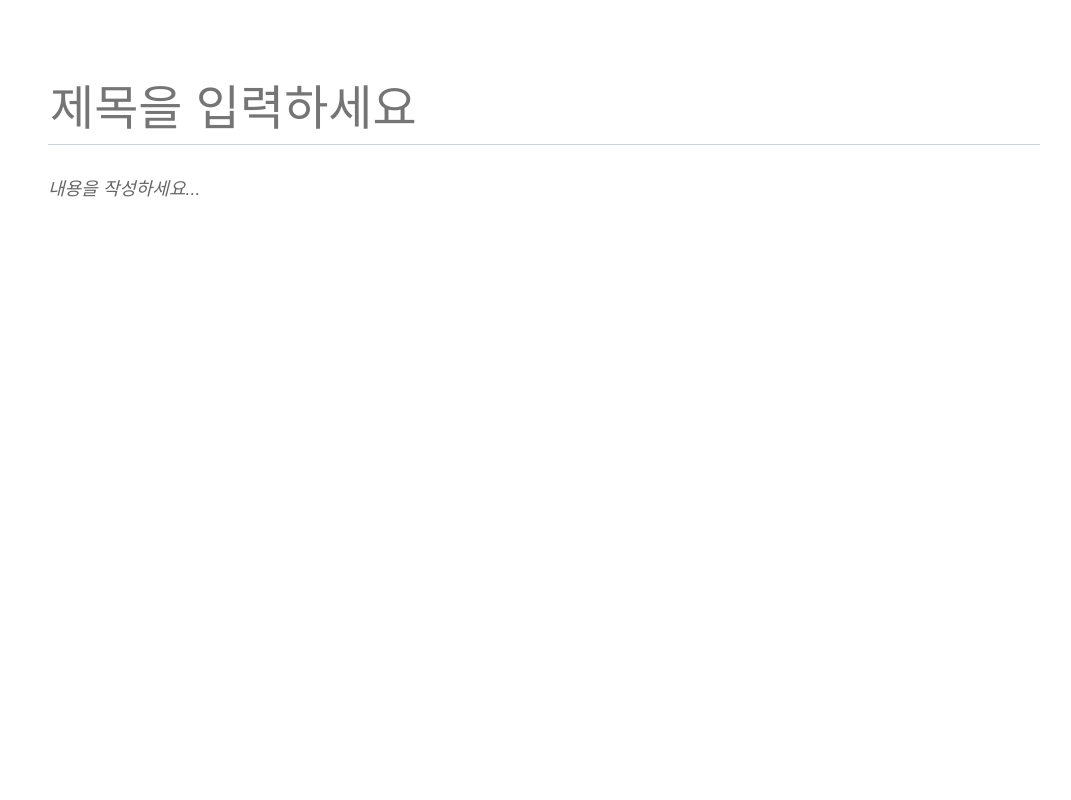
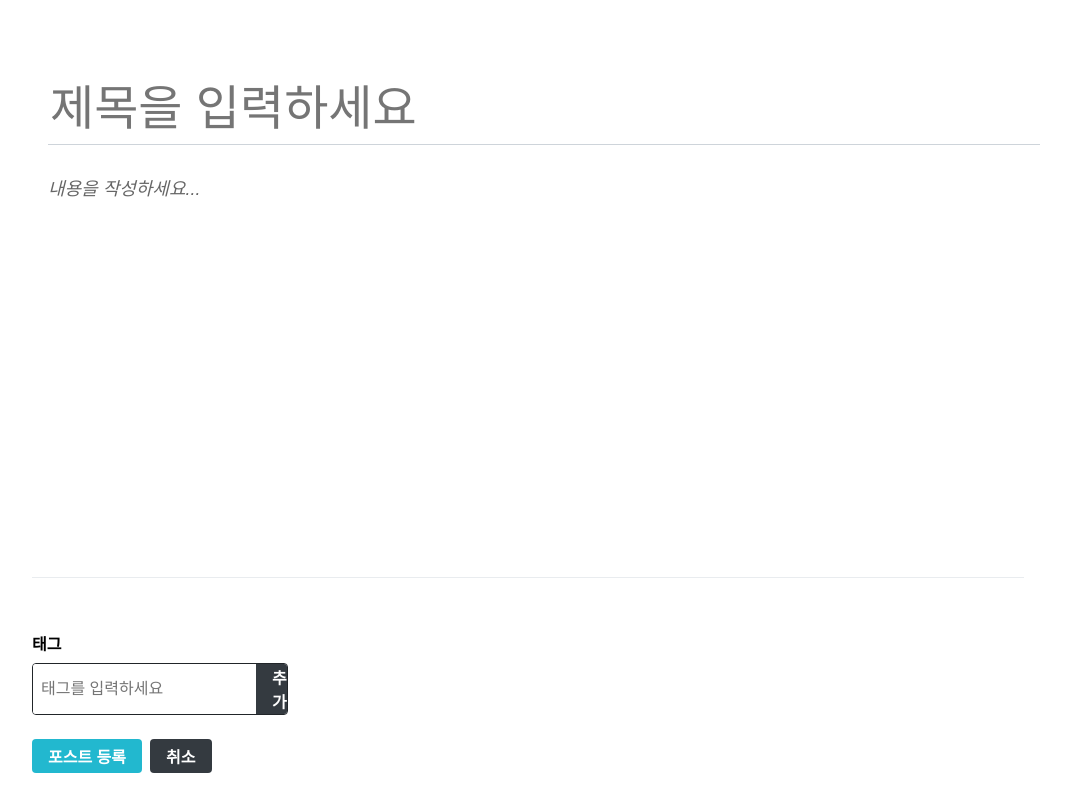
Before and after one commit to mingeon-dev/blog-frontend, a React (Create React App) app: page /write in a window 1280 px wide. Shown: the whole page, without its empty margins (112-1183 px from the left). Built offline with nearby package versions, Linux system fonts and the light colour scheme.

Commit message:
feat: 에디터 하단 태그 및 포스트 등록/취소 버튼 UI 구현

```diff
--- /dev/null
+++ b/src/components/write/TagBox.js
@@ -0,0 +1,123 @@
+import React, { useState, useCallback } from 'react';
+import styled from 'styled-components';
+import palette from '../../lib/styles/palette';
+
+const TagBoxBlock = styled.div`
+  width: 100%;
+  border-top: 1px solid ${palette.gray[2]};
+  padding-top: 2rem;
+
+  h4 {
+      color: ${palette.gray[8]}
+      margin-top: 0;
+      margin-bottom: 0.5rem;
+  }
+`;
+
+const TagForm = styled.form`
+  border-radius: 4px;
+  overflow: hidden;
+  display: flex;
+  width: 256px;
+  border: 1px solid ${palette.gray[9]};
+  input,
+  button {
+    outline: none;
+    border: none;
+    font-size: 1rem;
+  }
+
+  input {
+    padding: 0.5rem;
+    flex: 1;
+  }
+  button {
+    cursor: pointer;
+    padding-right: 1rem;
+    padding-left: 1rem;
+    border: none;
+    background: ${palette.gray[8]};
+    color: white;
+    font-weight: bold;
+    &:hover {
+      background: ${palette.gray[6]};
+    }
+  }
+`;
+
+const Tag = styled.div`
+  margin-right: 0.5rem;
+  color: ${palette.gray[6]};
+  cursor: pointer;
+  &:hover {
+    opacity: 0.5;
+  }
+`;
+
+const TagListBlock = styled.div`
+  display: flex;
+  margin-top: 0.5rem;
+`;
+
+const TagItem = React.memo(({ tag, onRemove }) => (
+  <Tag onClick={() => onRemove(tag)}>#{tag}</Tag>
+));
+
+const TagList = React.memo(({ tags, onRemove }) => (
+  <TagListBlock>
+    {tags.map(tag => (
+      <TagItem key={tag} tag={tag} onRemove={onRemove} />
+    ))}
+  </TagListBlock>
+));
+
+const TagBox = () => {
+  const [input, setInput] = useState('');
+  const [localTags, setLocalTags] = useState([]);
+
+  const insertTag = useCallback(
+    tag => {
+      if (!tag) return;
+      if (localTags.includes(tag)) return;
+      setLocalTags([...localTags, tag]);
+    },
+    [localTags],
+  );
+
+  const onRemove = useCallback(
+    tag => {
+      setLocalTags(localTags.filter(t => t !== tag));
+    },
+    [localTags],
+  );
+
+  const onChange = useCallback(e => {
+    setInput(e.target.value);
+  }, []);
+
+  const onSubmit = useCallback(
+    e => {
+      e.preventDefault();
+      insertTag(input.trim());
+      setInput('');
+    },
+    [input, insertTag],
+  );
+
+  return (
+    <TagBoxBlock>
+      <h4>태그</h4>
+      <TagForm onSubmit={onSubmit}>
+        <input
+          placeholder="태그를 입력하세요"
+          value={input}
+          onChange={onChange}
+        />
+        <button type="submit">추가</button>
+      </TagForm>
+      <TagList tags={localTags} onRemove={onRemove} />
+    </TagBoxBlock>
+  );
+};
+
+export default TagBox;
--- /dev/null
+++ b/src/components/write/WriteActionButtons.js
@@ -0,0 +1,31 @@
+import React from 'react';
+import styled from 'styled-components';
+import Button from '../common/Button';
+
+const WriteActionButtonsBlock = styled.div`
+  margin-top: 1rem;
+  margin-bottom: 3rem;
+  button + button {
+    margin-left: 0.5rem;
+  }
+`;
+
+const StyledButton = styled(Button)`
+  height: 2.125rem;
+  & + & {
+    margin-left: 0.5rem;
+  }
+`;
+
+const WriteActionButtons = ({ onCancel, onPublish }) => {
+  return (
+    <WriteActionButtonsBlock>
+      <StyledButton cyan onClick={onPublish}>
+        포스트 등록
+      </StyledButton>
+      <StyledButton onClick={onCancel}>취소</StyledButton>
+    </WriteActionButtonsBlock>
+  );
+};
+
+export default WriteActionButtons;
--- a/src/pages/WritePage.js
+++ b/src/pages/WritePage.js
@@ -1,11 +1,15 @@
 import React from 'react';
 import Editor from '../components/write/Editor';
+import TagBox from '../components/write/TagBox';
+import WriteActionButtons from '../components/write/WriteActionButtons';
 import Responsive from '../components/common/Responsive';
 
 const WritePage = () => {
   return (
     <Responsive>
       <Editor />
+      <TagBox />
+      <WriteActionButtons />
     </Responsive>
   );
 };
```
